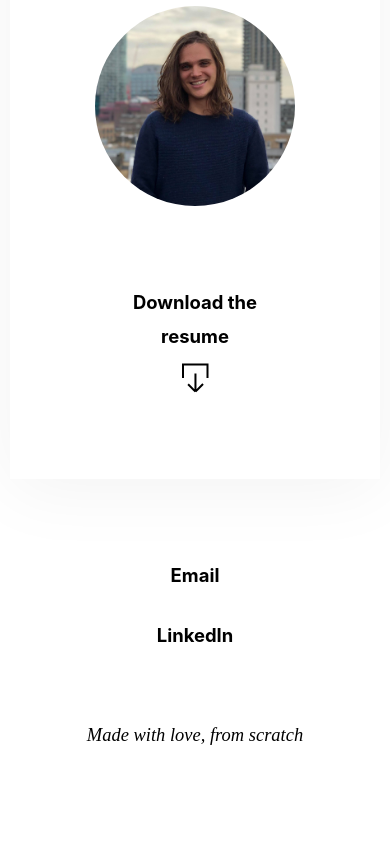
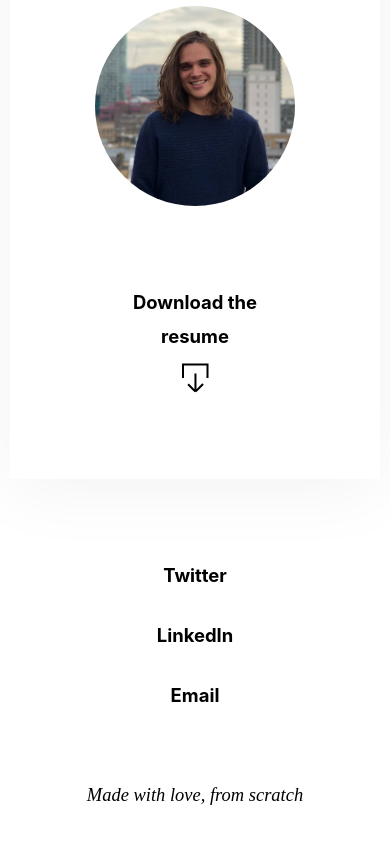
Before and after one commit to teoremo/portfolio2019, a Gatsby site: page / in a window 390 px wide. Shown: the part 3928-4772 px from the top of the page. Before the commit the page ends 4740 px from the top, so only its background shows below. Built offline with nearby package versions, Linux system fonts and the light colour scheme; Gatsby itself is replaced by a stand-in of ours; a web font is replaced by a local one.

Commit message:
Adds Twitter to footer

```diff
--- a/src/components/layout.css
+++ b/src/components/layout.css
@@ -9,26 +9,39 @@
   width: 85vw;
   max-width: 1134px;
   text-align: right;
-  margin: 100px auto 0 auto;
-  grid-template-columns: auto 120px 120px;
+  margin: 100px auto 60px auto;
+  grid-template-columns: auto 120px 100px 100px;
   grid-template-rows: 60px 60px;
 }
 
-.footer__email {
-  grid-column: 2/3;
-  text-decoration: none;
-  font-weight: bold;
-}
-
-.footer__linkedin {
-  grid-column: 3/4;
+.footer__twitter {
+  grid-column: 1/1;
+  grid-row: 1/1;
   text-decoration: none;
   text-shadow: none;
   font-weight: bold;
 }
 
+.footer__linkedin {
+  grid-column: 2/3;
+  grid-row: 1/1;
+  text-decoration: none;
+  text-shadow: none;
+  font-weight: bold;
+}
+
+.footer__email {
+  grid-column: 3/3;
+  grid-row: 1/1;
+  text-decoration: none;
+  font-weight: bold;
+}
+
+
+
 .footer__email:hover,
-.footer__linkedin:hover {
+.footer__linkedin:hover,
+.footer__twitter:hover {
   text-decoration: underline;
 }
 
@@ -37,24 +50,31 @@
   grid-row: 2/3;
 }
 
+
 @media only screen and (max-width: 500px) {
   .footer {
     text-align: center;
     grid-template-columns: auto;
-    grid-template-rows: 60px 100px 60px;
+    grid-template-rows: 60px 60px 100px 60px;
     margin: 80px auto 0 auto;
   }
 
+  .footer__twitter {
+    grid-column: 1/4;
+    grid-row: 1/3;
+  }
   .footer__linkedin {
     grid-column: 1/4;
     grid-row: 2/3;
   }
 
+
   .footer__email {
     grid-column: 1/4;
+    grid-row: 3/3;
   }
 
   .footer__love-text {
-    grid-row: 3/4;
+    grid-row: 4/4;
   }
 }
--- a/src/components/layout.js
+++ b/src/components/layout.js
@@ -19,8 +19,13 @@ const Layout = ({ children }) => (
         <div className="layout">
           <main>{children}</main>
           <footer class="footer">
-            <a className="footer__email" href="mailto:hello@teoremo.com">
-              Email
+          <a
+              className="footer__twitter"
+              href="http://www.twitter.com/teoremo"
+              target="_blank"
+              rel="noopener noreferrer"
+            >
+              Twitter
             </a>
             <a
               className="footer__linkedin"
@@ -29,6 +34,9 @@ const Layout = ({ children }) => (
               rel="noopener noreferrer"
             >
               LinkedIn
+            </a>
+            <a className="footer__email" href="mailto:hello@teoremo.com">
+              Email
             </a>
             <br />
             <i className="footer__love-text">Made with love, from scratch</i>
```
